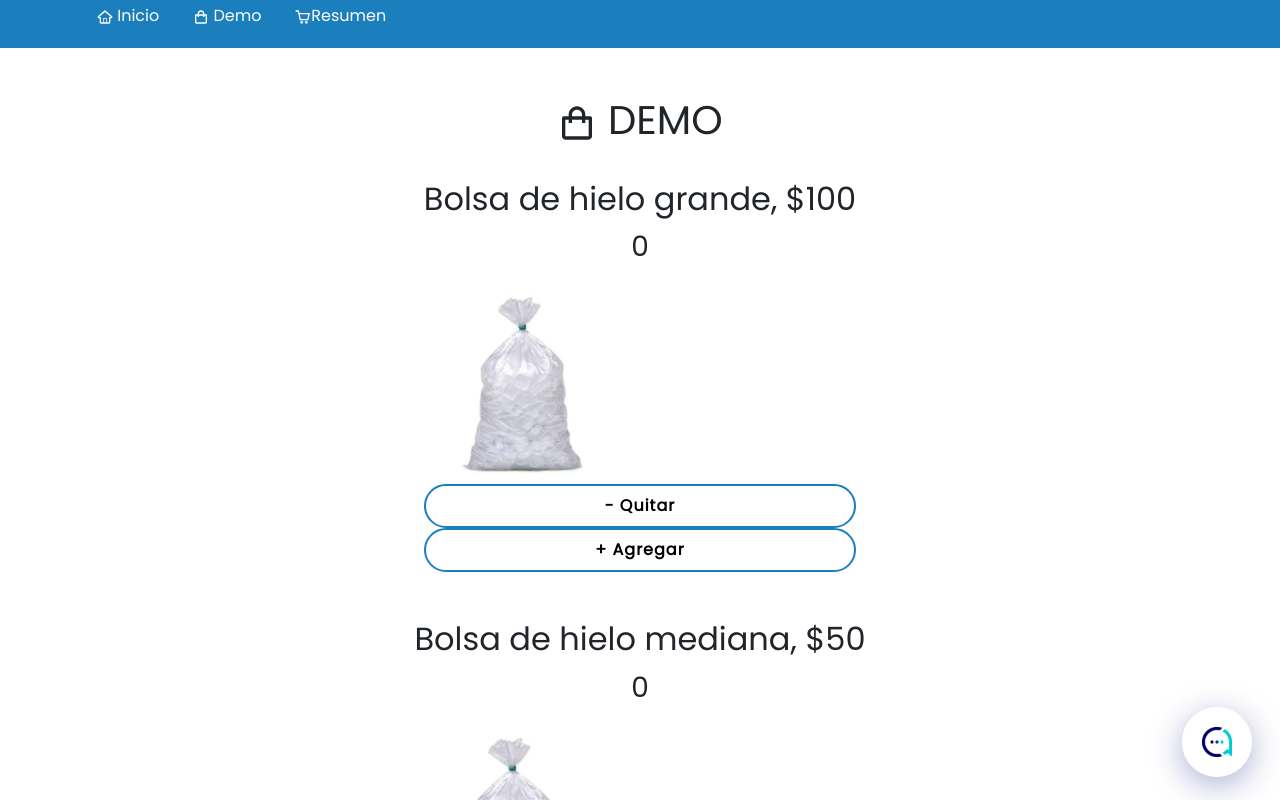
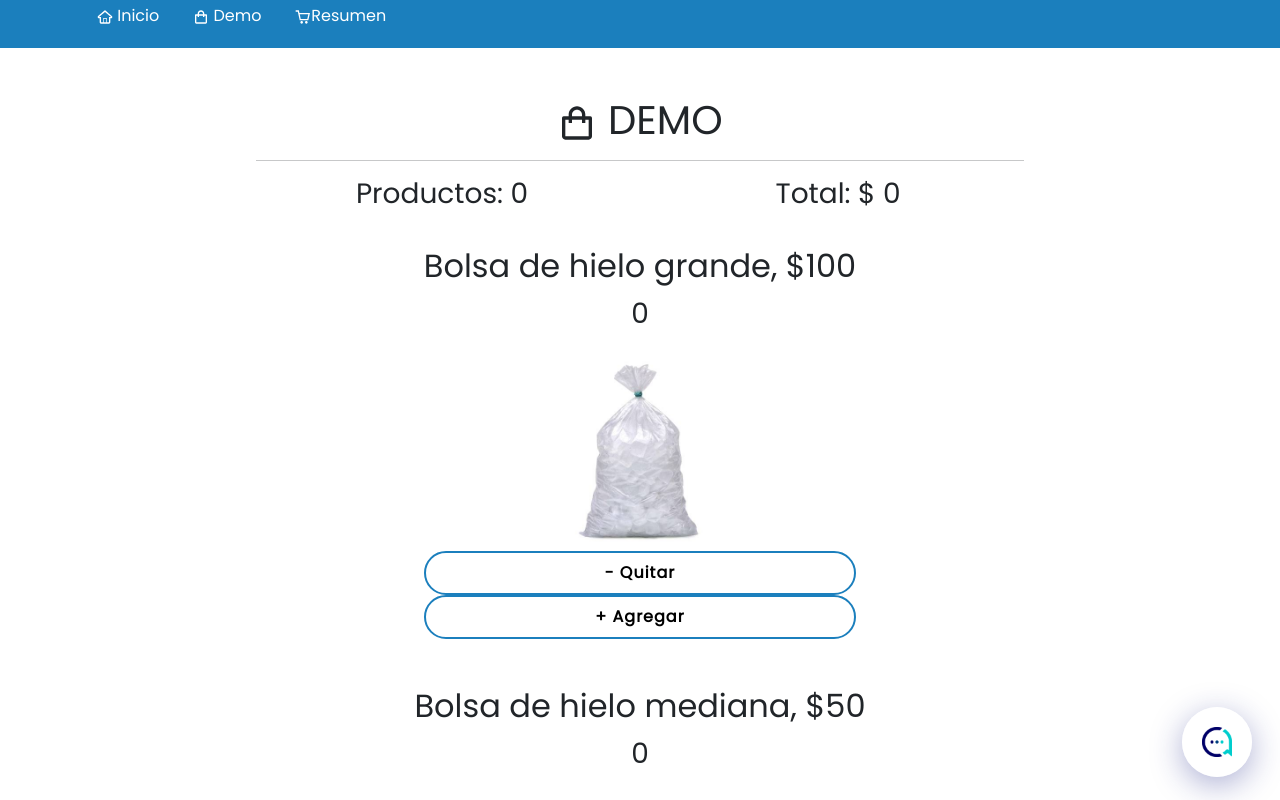
Before and after one commit to JoseCarlosPa/shoping-demo, a React (Create React App) app: page /#/ in a window 1280 px wide. Shown: the top 800 px of the page. Built offline with nearby package versions, Linux system fonts and the light colour scheme.

Commit message:
feat(axios): add axios

```diff
--- a/package.json
+++ b/package.json
@@ -12,6 +12,7 @@
     "@types/react": "^16.14.2",
     "@types/react-dom": "^16.9.10",
     "@types/styled-components": "^5.1.7",
+    "axios": "^1.3.3",
     "bootstrap": "^5.2.3",
     "firebase": "^9.16.0",
     "react": "^17.0.1",
--- a/src/components/Shop.tsx
+++ b/src/components/Shop.tsx
@@ -1,7 +1,8 @@
-import React from "react";
+import React, {useEffect} from "react";
 import Items from "../data/Items";
 import styled from "styled-components";
 import { BiShoppingBag } from "react-icons/bi";
+import {getAllProducts} from "../utility/getProducts";
 
 const Div = styled.div`
   width: 60%;
@@ -23,10 +24,38 @@ interface CartItems {
 }
 
 const Shop: React.FC<CartItems> = ({ cartItems, setCartItems }) => {
+
+  const [cartCount, setCartCount] = React.useState(0);
+  const [total, setTotal] = React.useState(0);
+
   const title = document.getElementById("title");
   if (title !== null) {
     title.innerHTML = "DEMO | Productos";
   }
+
+  const getProd = async () => {
+    try {
+      await getAllProducts();
+    } catch (e) {
+      console.log(e);
+    }
+  }
+
+
+  useEffect(()=>{
+    try{
+      let sum = cartItems.reduce((acc, item:any) => acc + item.quantity, 0);
+      setCartCount(sum);
+
+      // get the sum of the total
+      let totalSum = cartItems.reduce((acc, item:any) => acc + item.quantity * item.price, 0);
+      setTotal(totalSum);
+
+
+    }catch (e) {
+      console.log(e);
+    }
+  },[cartItems])
 
   return (
     <>
@@ -34,6 +63,15 @@ const Shop: React.FC<CartItems> = ({ cartItems, setCartItems }) => {
         <h1 >
           <BiShoppingBag /> DEMO
         </h1>
+        <hr />
+        <div className="row">
+          <div className="col-6">
+            <h3 className="text-center">Productos: {cartCount}</h3>
+          </div>
+          <div className="col-6">
+            <h3 className="text-center">Total: $ {total}</h3>
+          </div>
+        </div>
         <Items cartItems={cartItems} setCartItems={setCartItems} />
       </Div>
     </>
--- a/src/data/shopItem.tsx
+++ b/src/data/shopItem.tsx
@@ -93,7 +93,7 @@ const ShopItem: React.FC<ItemKeys> = ({planet, cartItems, setCartItems}) => {
       <h2>
         {planet.name}, ${planet.price}
       </h2>
-      <div>
+      <div className="text-center">
         <p className="fs-3">{counter}</p>
         <img src={planet.src} alt={planet.name} height="200px" width="200px"/>
       </div>
--- a/src/utility/getProducts.ts
+++ b/src/utility/getProducts.ts
@@ -1,7 +1,24 @@
-const getProducts = async () => {
-  const response = await fetch('https://example.com/products')
-  const data = await response.json()
-  return data
+import axios from 'axios'
+
+export const getAllProducts = async (): Promise<unknown> => {
+  try {
+
+    const options = {
+      headers: {
+        'Access-Control-Allow-Origin': '*',
+        'Content-Type': 'application/json',
+      }
+    }
+
+    const payload = {
+      "key": "d93488d2-bf4c-11ec-981d-005056ac3ab7",
+      "ID": "e9121b00-305f-11ed-b59b-005056ac3ab7"
+    }
+
+    const response = await axios.post('http://timobile.dyndns-server.com/WsPedidos/RestService.svc/app/selectProductosProveedor',payload,options)
+    return response.data
+  } catch (error) {
+    console.error(error)
+    return Promise.reject(error)
+  }
 }
-
-export default getProducts
```
Also changed, not shown: 1 other file (tests, documents, lock files or other folders).
